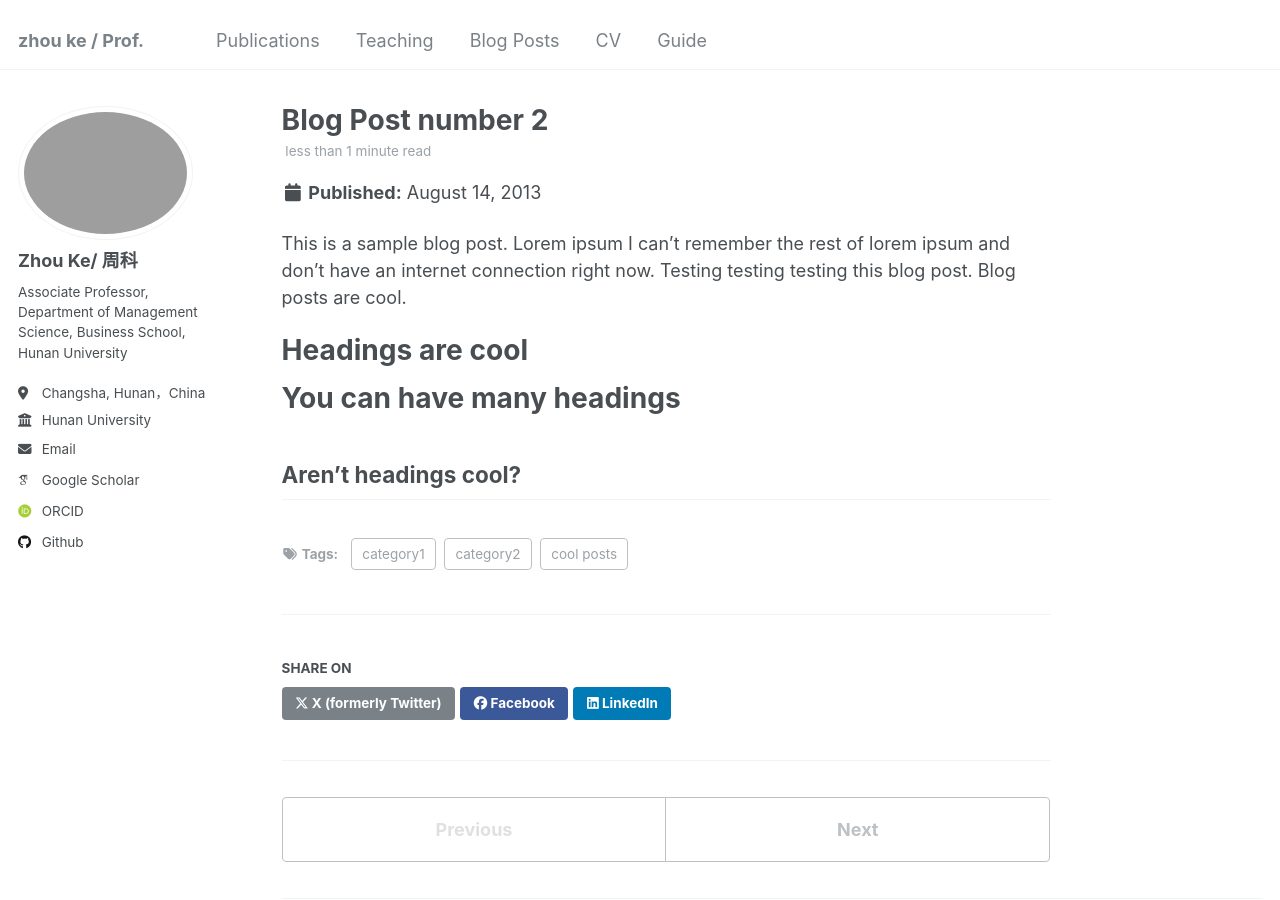
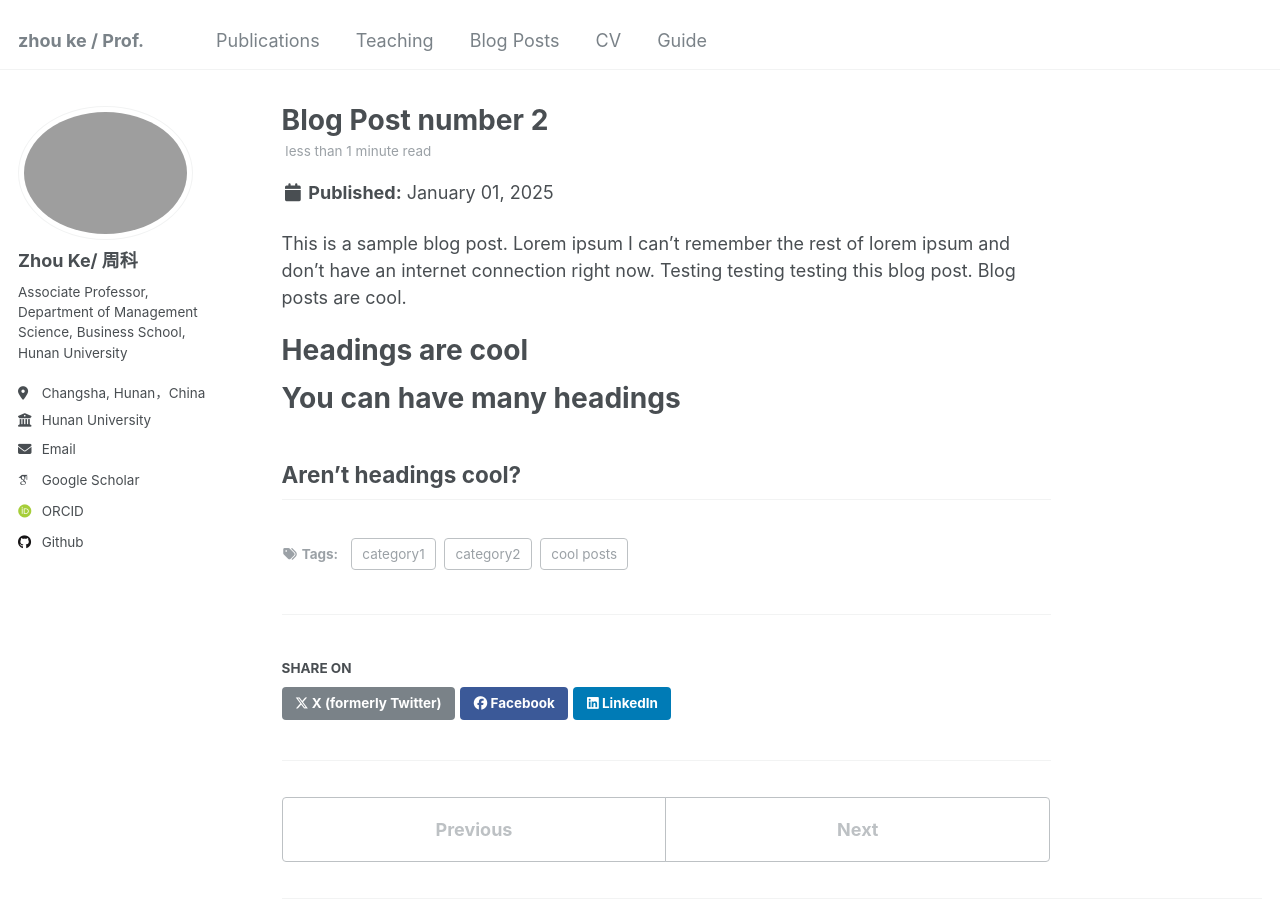
Before and after one commit to hustzhke/hustzhke.github.io, a Jekyll site: the page built from _posts/2013-08-14-blog-post-2.md, in a window 1280 px wide and 900 px high. Built offline with Jekyll 4.4.1, drawn with Linux system fonts in a browser that asks for light colours; some web fonts are replaced.

Commit message:
Update 2013-08-14-blog-post-2.md

```diff
--- a/_posts/2013-08-14-blog-post-2.md
+++ b/_posts/2013-08-14-blog-post-2.md
@@ -1,6 +1,6 @@
 ---
 title: 'Blog Post number 2'
-date: 2013-08-14
+date: 2025-01-01
 permalink: /posts/2013/08/blog-post-2/
 tags:
   - cool posts
```
